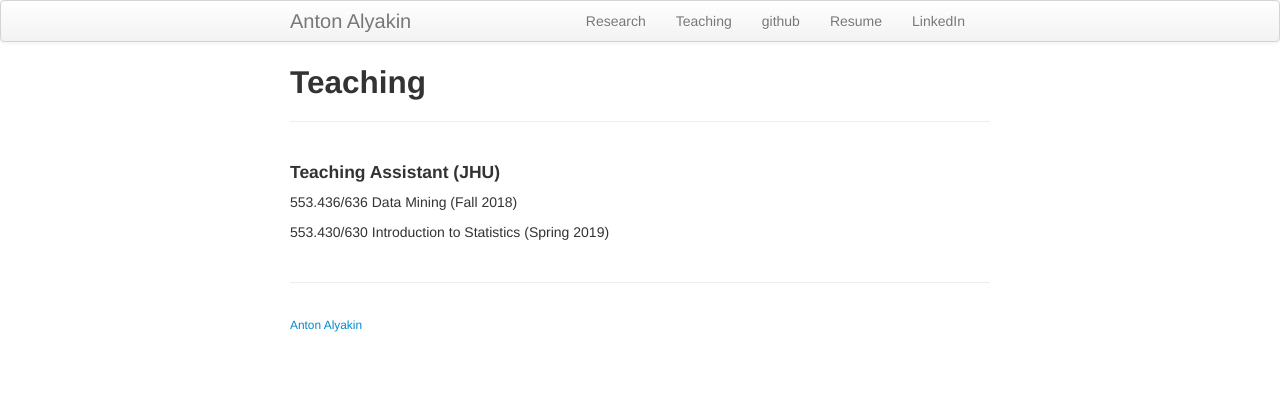
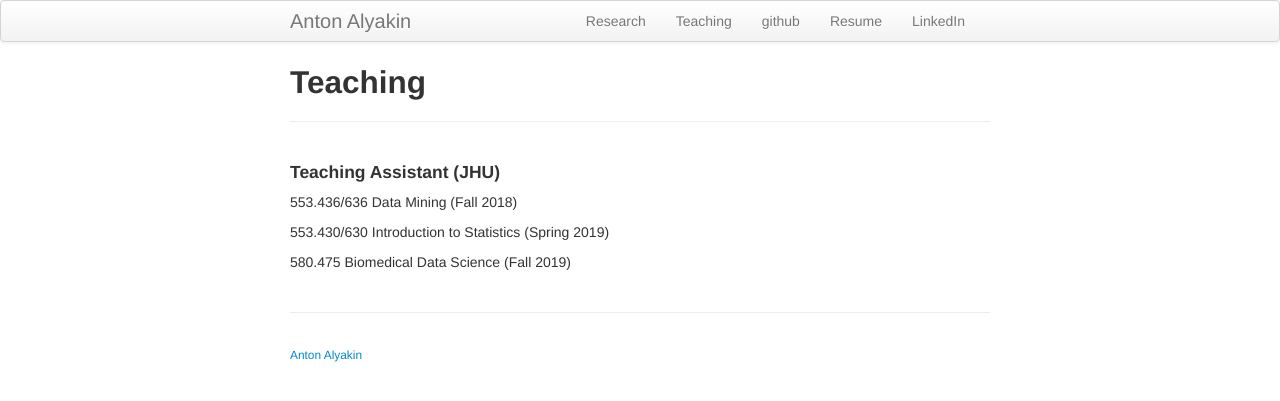
Before and after one commit to alyakin314/alyakin314.github.io, a Jekyll site: the page built from pages/teaching.md, in a window 1280 px wide. Shown: the top 401 px of the page. Built offline with Jekyll 4.4.1, drawn with Linux system fonts in a browser that asks for light colours.

Commit message:
Teaching updated

```diff
--- a/pages/teaching.md
+++ b/pages/teaching.md
@@ -7,3 +7,5 @@ title: Teaching
 553.436/636 Data Mining (Fall 2018)
 
 553.430/630 Introduction to Statistics (Spring 2019)
+
+580.475     Biomedical Data Science (Fall 2019)
```
